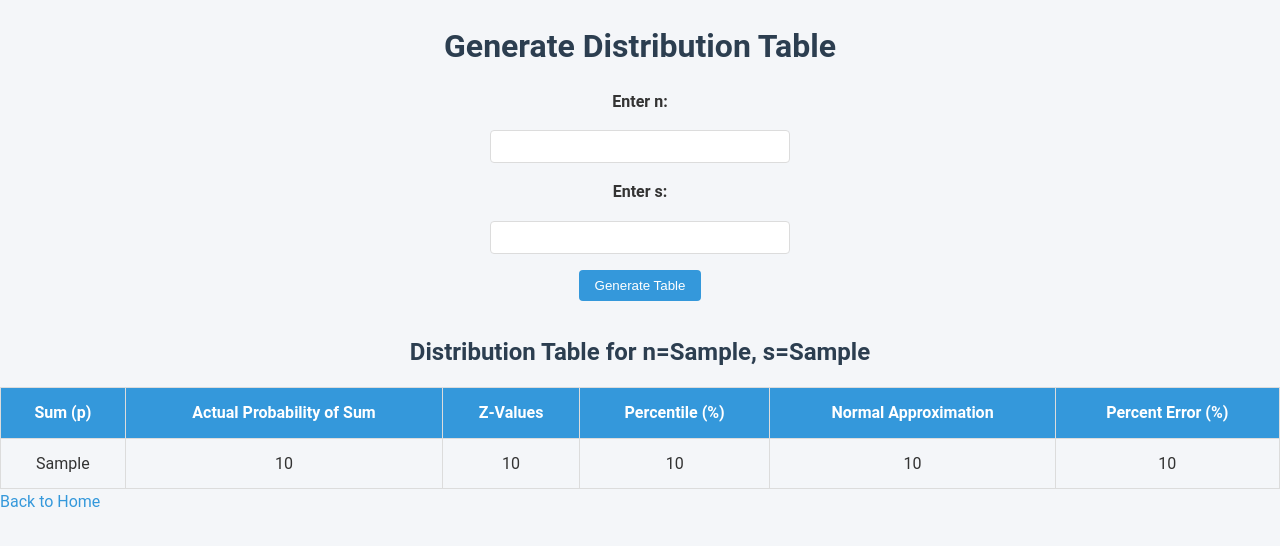
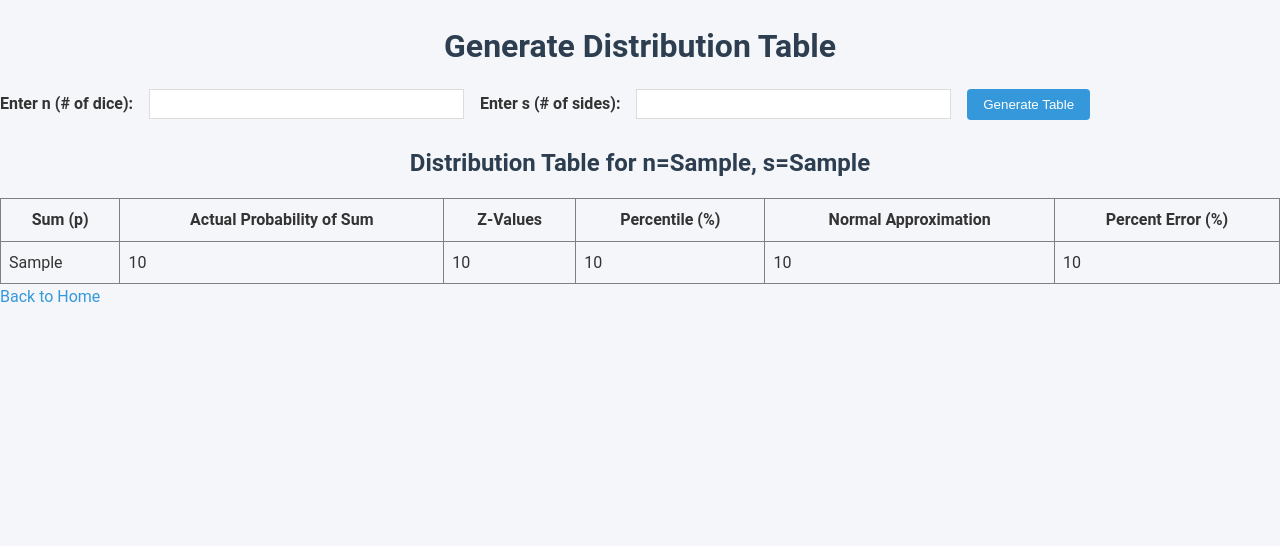
Before and after one commit to aurasoph/math-tools, a Flask app: template pages/distribution/templates/distribution.html in a window 1280 px wide. Shown: the top 546 px of the page. Run offline with Flask 3, Linux system fonts and the light colour scheme; the template is opened without the code that fills it: most values are stand-ins (such as "Sample title", 1, 10 or a date in 2020).

Commit message:
Changes to Distribution CSS

```diff
--- a/pages/distribution/static/styles.css
+++ b/pages/distribution/static/styles.css
@@ -1,9 +1,8 @@
 form {
     display: flex;
-    flex-direction: column;
     align-items: center;
     gap: 1rem;
-    margin-bottom: 2rem;
+    margin-bottom: 1.5rem;
 }
 
 form label {
@@ -11,12 +10,10 @@ form label {
 }
 
 form input {
-    padding: 0.5rem;
+    padding: 0.4rem;
     border: 1px solid var(--border-color);
-    border-radius: 4px;
+    max-width: 300px;
     width: 100%;
-    max-width: 300px;
-    box-sizing: border-box;
 }
 
 form button {
@@ -26,7 +23,7 @@ form button {
     border: none;
     border-radius: 4px;
     cursor: pointer;
-    transition: background-color 0.3s;
+    transition: background-color 0.2s;
 }
 
 form button:hover {
@@ -40,31 +37,5 @@ table {
 }
 
 table th, table td {
-    padding: 0.75rem;
-    border: 1px solid var(--border-color);
-    text-align: center;
+    padding: 0.5rem;
 }
-
-table th {
-    background-color: var(--primary-color);
-    color: #fff;
-    font-weight: bold;
-}
-
-table tr:nth-child(even) {
-    background-color: #f9f9f9;
-}
-
-table tr:hover {
-    background-color: #f1f1f1;
-}
-
-table td {
-    color: var(--text-color);
-}
-
-.back-link {
-    display: block;
-    margin-top: 2rem;
-    text-align: center;
-}
--- a/pages/distribution/templates/distribution.html
+++ b/pages/distribution/templates/distribution.html
@@ -21,10 +21,10 @@
     {% endwith %}
 
     <form action="/distribution/generate" method="post">
-        <label for="n">Enter n:</label>
+        <label for="n">Enter n (# of dice):</label>
         <input type="number" id="n" name="n" required>
 
-        <label for="s">Enter s:</label>
+        <label for="s">Enter s (# of sides):</label>
         <input type="number" id="s" name="s" required>
 
         <button type="submit">Generate Table</button>
```
